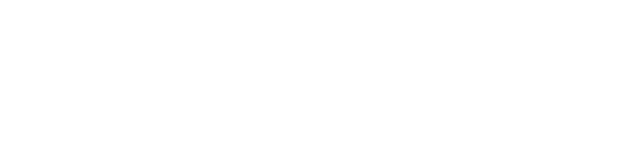
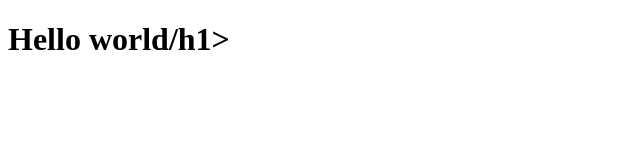
Before and after one commit to Ifedayo33/Ifedayo33.github.io, a plain HTML site: page index.html in a window 1280 px wide. Shown: the whole page, without its empty margins (0-640 px from the left). Drawn offline with Linux system fonts and the light colour scheme.

Commit message:
Update index.html

```diff
--- a/index.html
+++ b/index.html
@@ -4,9 +4,9 @@
     <meta charset="UTF-8">
     <meta http-equiv="X-UA-Compatible" content="IE=edge">
     <meta name="viewport" content="width=device-width, initial-scale=1.0">
-    <title>Document</title>
+    <title>my new website</title>
 </head>
 <body>
-
+    <h1>Hello world/h1>
 </body>
 </html>
```
